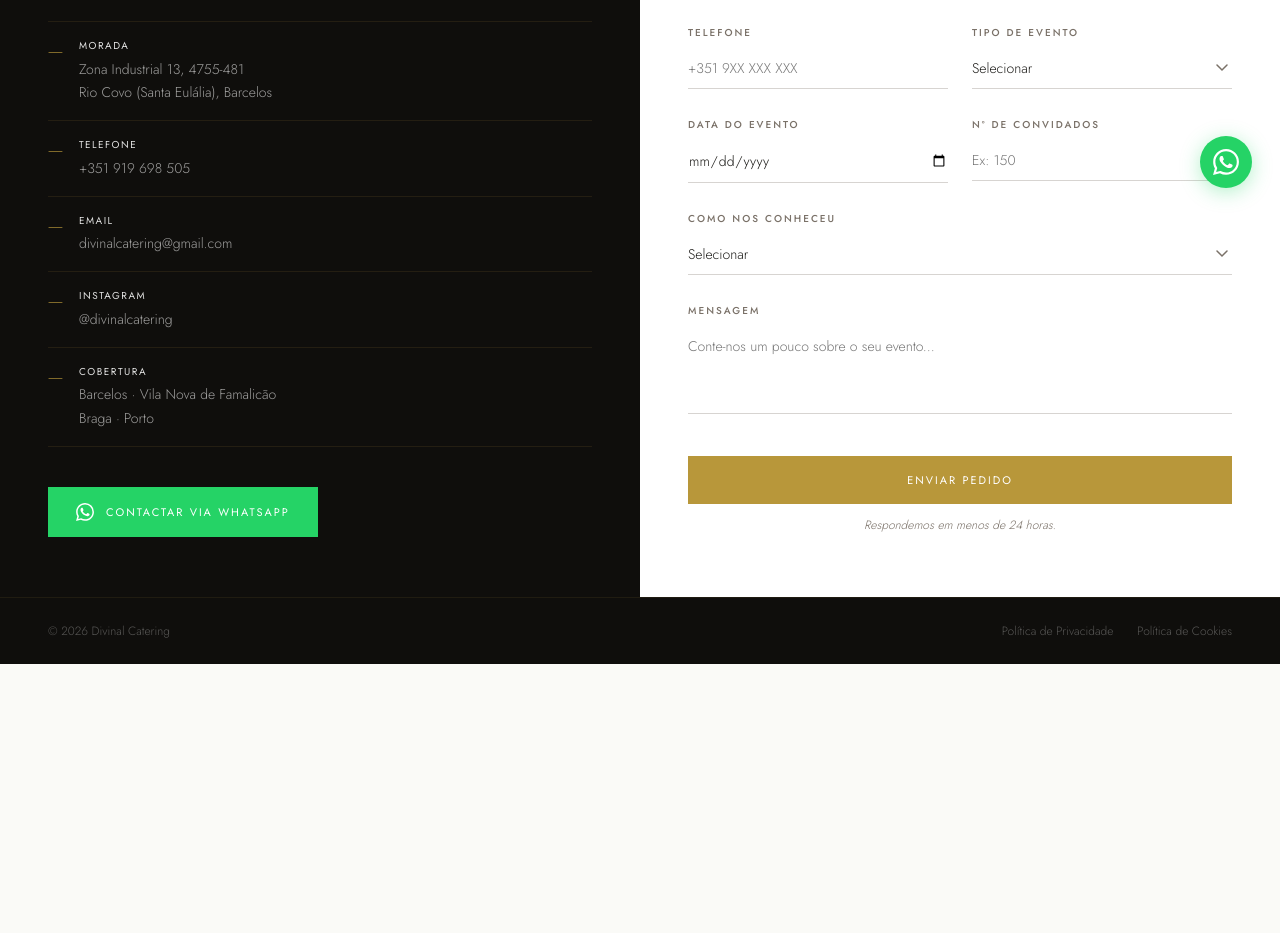
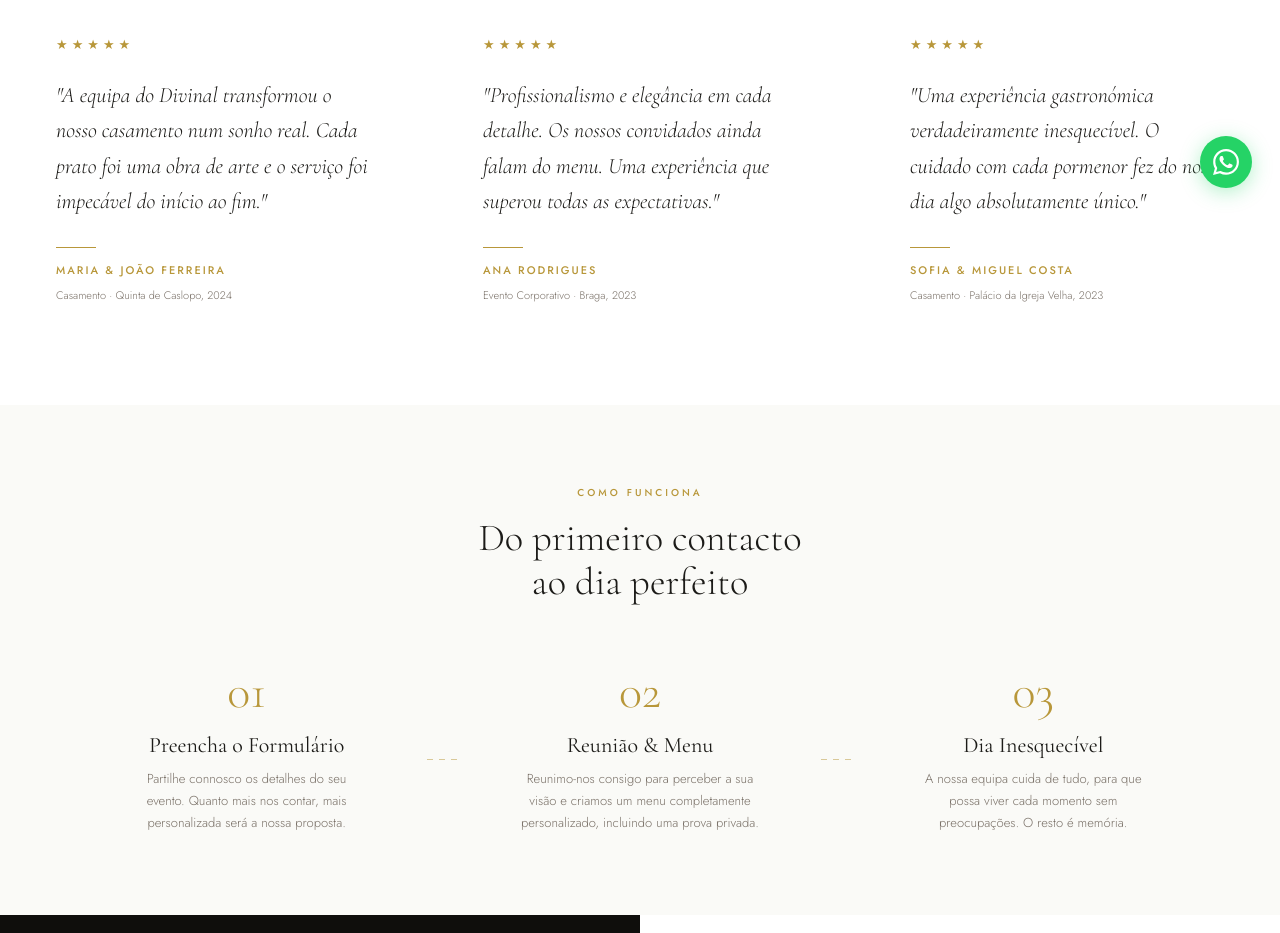
Before and after one commit to RubenAmorim95/DivinalCatering-websie, a website: page orcamento.html in a window 1280 px wide. Shown: the part 584-1517 px from the top of the page. Before the commit the page ends 1248 px from the top, so only its background shows below. Drawn offline with nearby package versions, Linux system fonts and the light colour scheme.

Commit message:
feat: adicionar secções depoimentos e processo à página de orçamento
Adiciona duas secções que estavam definidas em CSS mas sem HTML correspondente:
- Depoimentos: 3 testemunhos de clientes (casamentos e evento corporativo)
  com estrelas, citação, atribuição e espaço/ano do evento
- Como Funciona: 3 passos do processo de orçamentação com conectores dourados

A página tem agora o fluxo completo: Hero → Prova social → Processo → Formulário

```diff
--- a/orcamento.html
+++ b/orcamento.html
@@ -457,6 +457,66 @@
   </div>
 </section>
 
+<!-- DEPOIMENTOS -->
+<section class="depoimentos" aria-label="Testemunhos de clientes">
+  <div class="sec-hdr" data-anim="up">
+    <span class="eyebrow">O Que Dizem de Nós</span>
+    <h2>Palavras que nos tocam</h2>
+  </div>
+  <div class="dep-grid" data-stagger>
+    <div class="dep-col" data-anim="up">
+      <span class="dep-stars">★★★★★</span>
+      <p class="dep-quote">"A equipa do Divinal transformou o nosso casamento num sonho real. Cada prato foi uma obra de arte e o serviço foi impecável do início ao fim."</p>
+      <div class="dep-line"></div>
+      <span class="dep-author">Maria &amp; João Ferreira</span>
+      <span class="dep-event">Casamento · Quinta de Caslopo, 2024</span>
+    </div>
+    <div class="dep-divider" aria-hidden="true"></div>
+    <div class="dep-col" data-anim="up">
+      <span class="dep-stars">★★★★★</span>
+      <p class="dep-quote">"Profissionalismo e elegância em cada detalhe. Os nossos convidados ainda falam do menu. Uma experiência que superou todas as expectativas."</p>
+      <div class="dep-line"></div>
+      <span class="dep-author">Ana Rodrigues</span>
+      <span class="dep-event">Evento Corporativo · Braga, 2023</span>
+    </div>
+    <div class="dep-divider" aria-hidden="true"></div>
+    <div class="dep-col" data-anim="up">
+      <span class="dep-stars">★★★★★</span>
+      <p class="dep-quote">"Uma experiência gastronómica verdadeiramente inesquecível. O cuidado com cada pormenor fez do nosso dia algo absolutamente único."</p>
+      <div class="dep-line"></div>
+      <span class="dep-author">Sofia &amp; Miguel Costa</span>
+      <span class="dep-event">Casamento · Palácio da Igreja Velha, 2023</span>
+    </div>
+  </div>
+</section>
+
+<!-- PROCESSO -->
+<section class="processo" id="como-funciona" aria-label="Como funciona">
+  <div class="sec-hdr" data-anim="up">
+    <span class="eyebrow">Como Funciona</span>
+    <h2>Do primeiro contacto<br>ao dia perfeito</h2>
+  </div>
+  <div class="steps-grid" data-stagger>
+    <div class="step" data-anim="up">
+      <span class="step-num">01</span>
+      <h3 class="step-title">Preencha o Formulário</h3>
+      <p class="step-desc">Partilhe connosco os detalhes do seu evento. Quanto mais nos contar, mais personalizada será a nossa proposta.</p>
+    </div>
+    <div class="step-connector" aria-hidden="true"><div class="step-line"></div></div>
+    <div class="step" data-anim="up">
+      <span class="step-num">02</span>
+      <h3 class="step-title">Reunião &amp; Menu</h3>
+      <p class="step-desc">Reunimo-nos consigo para perceber a sua visão e criamos um menu completamente personalizado, incluindo uma prova privada.</p>
+    </div>
+    <div class="step-connector" aria-hidden="true"><div class="step-line"></div></div>
+    <div class="step" data-anim="up">
+      <span class="step-num">03</span>
+      <h3 class="step-title">Dia Inesquecível</h3>
+      <p class="step-desc">A nossa equipa cuida de tudo, para que possa viver cada momento sem preocupações. O resto é memória.</p>
+    </div>
+  </div>
+</section>
+
 <!-- CONTACTO / FORM -->
 <section class="contacto" id="formulario" aria-label="Contacto e formulário">
   <!-- LEFT: Info -->
```
